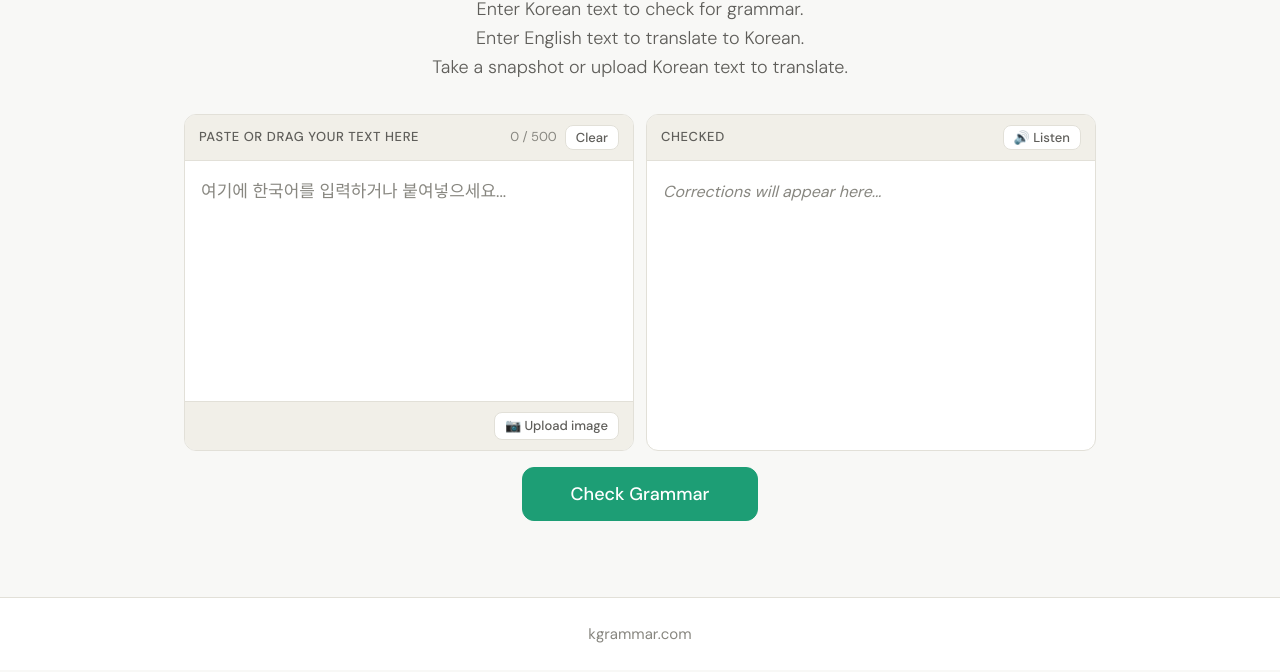
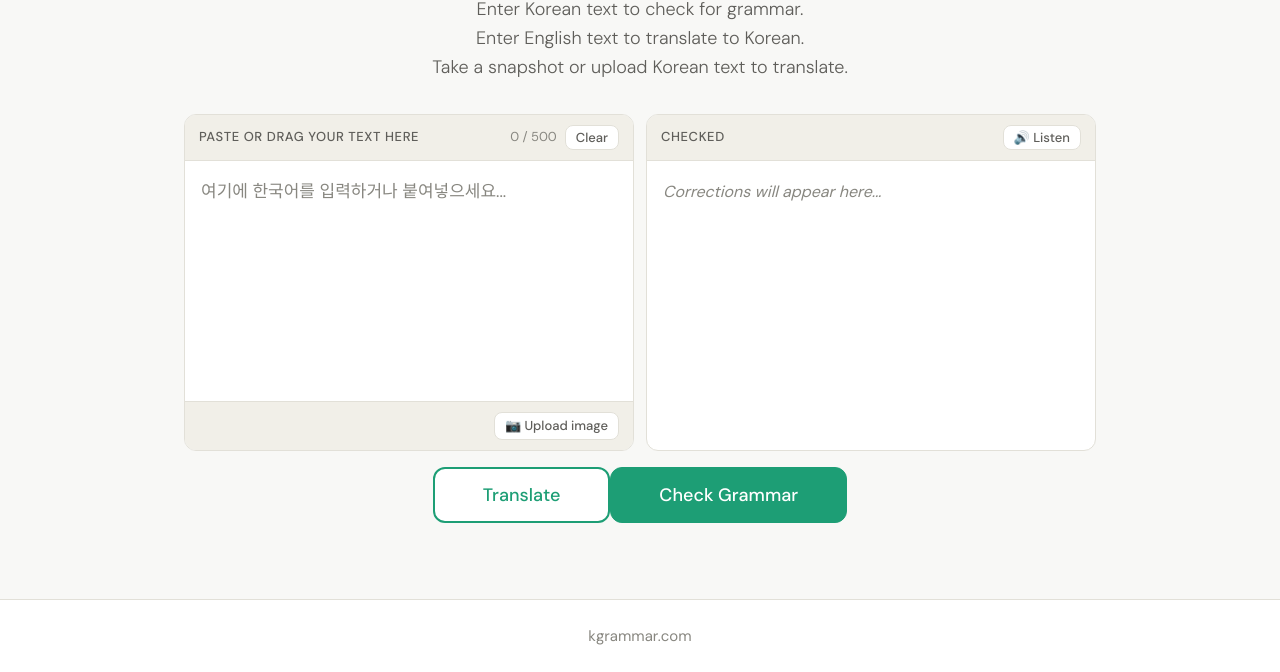
Before and after one commit to jimmychi/kgrammar, a website: page frontend/index.html in a window 1280 px wide. Shown: the part 175-847 px from the top of the page. Drawn offline with Linux system fonts and the light colour scheme.

Commit message:
add separate Translate CTA button

```diff
--- a/frontend/app.js
+++ b/frontend/app.js
@@ -212,3 +212,14 @@ async function checkGrammar() {
   checkBtn.disabled = false;
   checkBtn.textContent = mode === 'translate' ? 'Translate to Korean' : mode === 'translate-to-english' ? 'Translate' : 'Check Grammar';
 }
+
+function translateText() {
+  const text = textarea.value.trim();
+  if (!text) { textarea.focus(); return; }
+  if (isKorean(text)) {
+    currentMode = 'translate-to-english';
+  } else {
+    currentMode = 'translate';
+  }
+  checkGrammar();
+}
--- a/frontend/index.html
+++ b/frontend/index.html
@@ -82,6 +82,9 @@
     </div>
 
     <div class="kg-cta-row">
+      <button class="kg-btn kg-btn-secondary kg-btn-cta" id="translate-btn" onclick="translateText()">
+        Translate
+      </button>
       <button class="kg-btn kg-btn-primary kg-btn-cta" id="check-btn" onclick="checkGrammar()">
         Check Grammar
       </button>
--- a/frontend/style.css
+++ b/frontend/style.css
@@ -506,3 +506,13 @@ body {
   border-radius: var(--radius-md);
   margin: 8px 14px;
 }
+
+.kg-btn-secondary {
+  background: #fff;
+  color: var(--green);
+  border: 2px solid var(--green);
+}
+
+.kg-btn-secondary:hover {
+  background: var(--green-light);
+}
```
